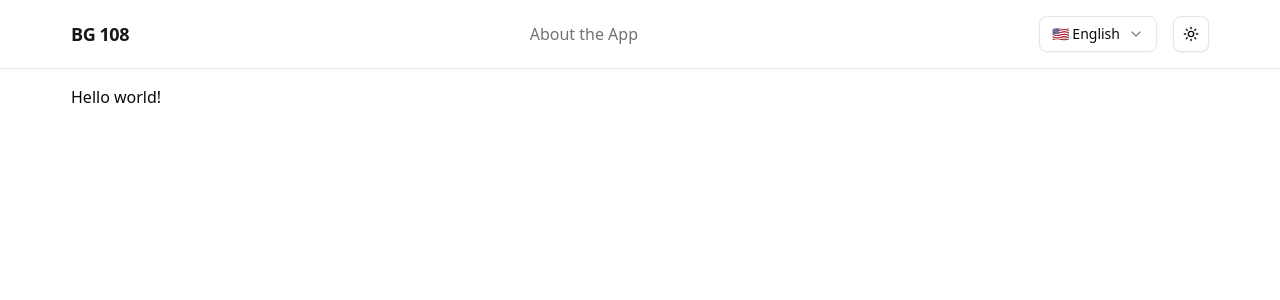
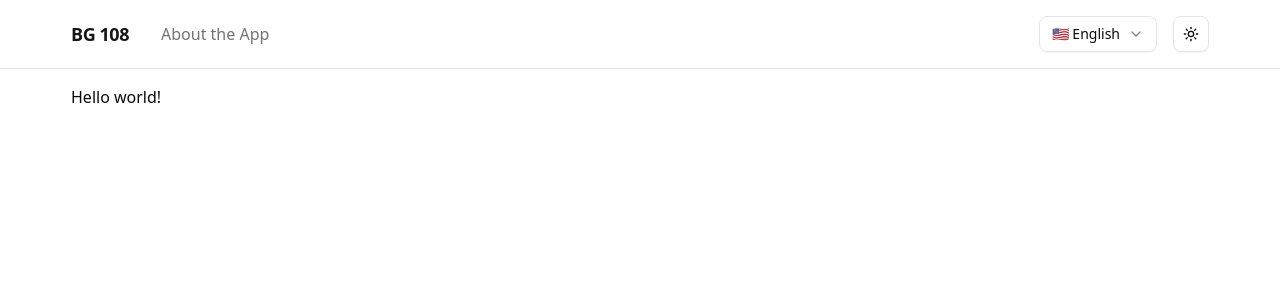
Before and after one commit to Volynskyi-Kirill/BG108, a Next.js app: page /en in a window 1280 px wide. Shown: the top 300 px of the page. Built offline with nearby package versions, Linux system fonts and the light colour scheme.

Commit message:
refactor: moved locale switcher and themeModeToggle from nav to header

```diff
--- a/src/app/[locale]/layout.tsx
+++ b/src/app/[locale]/layout.tsx
@@ -7,6 +7,8 @@ import { ReactNode } from 'react';
 import './../globals.css';
 import Container from '@/components/Container';
 import Navigation from '@/components/Navigation';
+import LocaleSwitcher from '@/components/LocaleSwitcher';
+import { ThemeModeToggle } from '@/components/theme-mode-toggle';
 
 type Props = {
   children: ReactNode;
@@ -53,7 +55,16 @@ export default async function LocaleLayout({
           <NextIntlClientProvider>
             <header className='border-b'>
               <Container>
-                <Navigation />
+                <div className='flex justify-between items-center'>
+                  <Navigation />
+                  <div
+                    className='flex items-center gap-4'
+                    aria-label='Site preferences'
+                  >
+                    <LocaleSwitcher aria-label='Change language' />
+                    <ThemeModeToggle aria-label='Toggle theme' />
+                  </div>
+                </div>
               </Container>
             </header>
             <main className=''>
--- a/src/components/Logo.tsx
+++ b/src/components/Logo.tsx
@@ -9,7 +9,7 @@ export default function Logo() {
     <Link
       href={{ pathname: URLS.HOME }}
       className='font-bold text-lg tracking-tight text-primary hover:opacity-80 transition-opacity duration-200'
-      aria-label={t('text')}
+      aria-label={t('text') + ' — Home'}
     >
       {t('text')}
     </Link>
--- a/src/components/Navigation.tsx
+++ b/src/components/Navigation.tsx
@@ -1,17 +1,11 @@
 import Logo from '@/components/Logo';
-import LocaleSwitcher from '@/components/LocaleSwitcher';
-import { ThemeModeToggle } from '@/components/theme-mode-toggle';
 import NavigationLinks from '@/components/NavigationLinks';
 
 export default function Navigation() {
   return (
-    <nav className='flex justify-between items-center gap-4'>
+    <nav className='flex items-center gap-8'>
       <Logo />
       <NavigationLinks />
-      <div className='flex items-center gap-4' aria-label="Site preferences">
-        <LocaleSwitcher />
-        <ThemeModeToggle />
-      </div>
     </nav>
   );
 }
```
